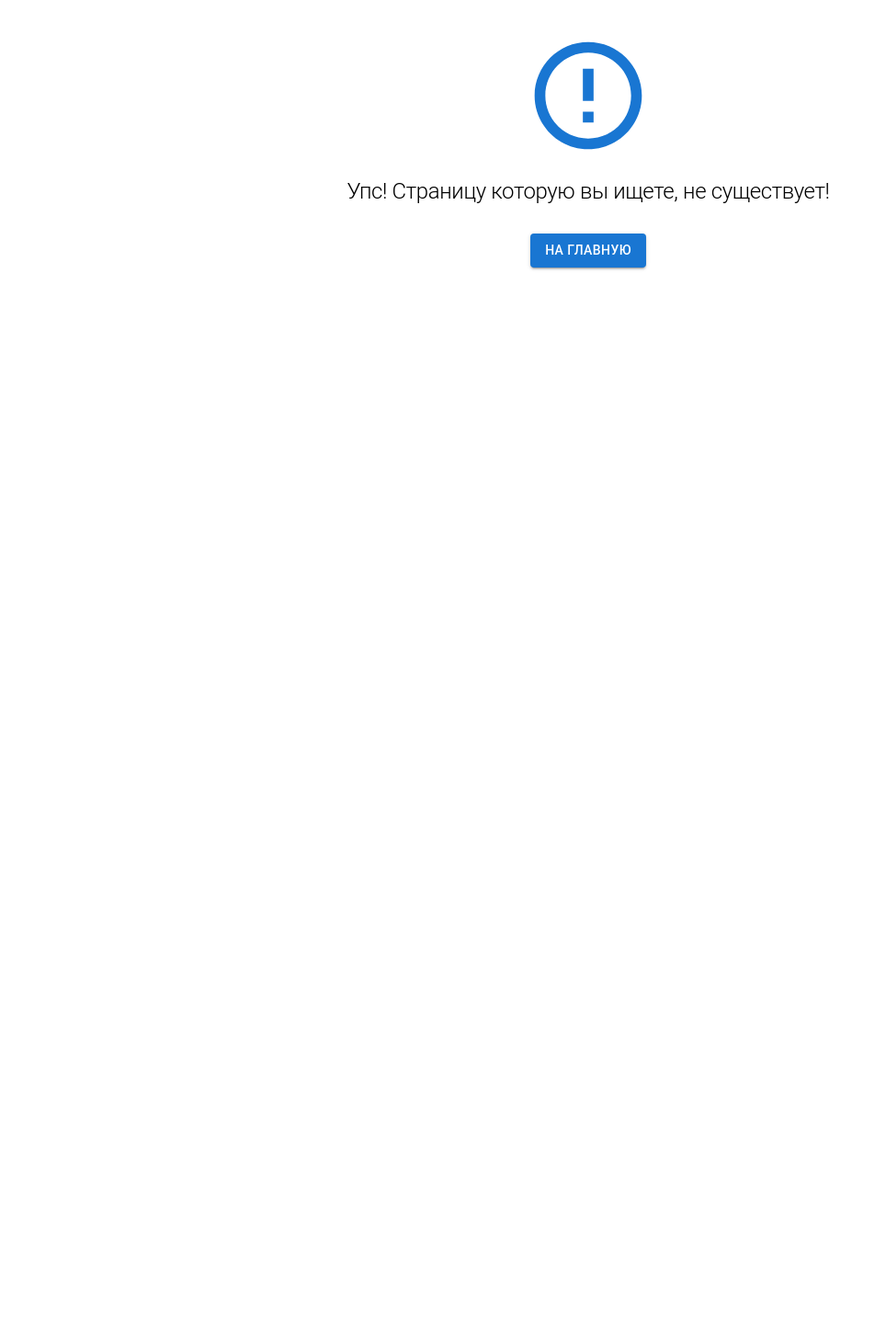
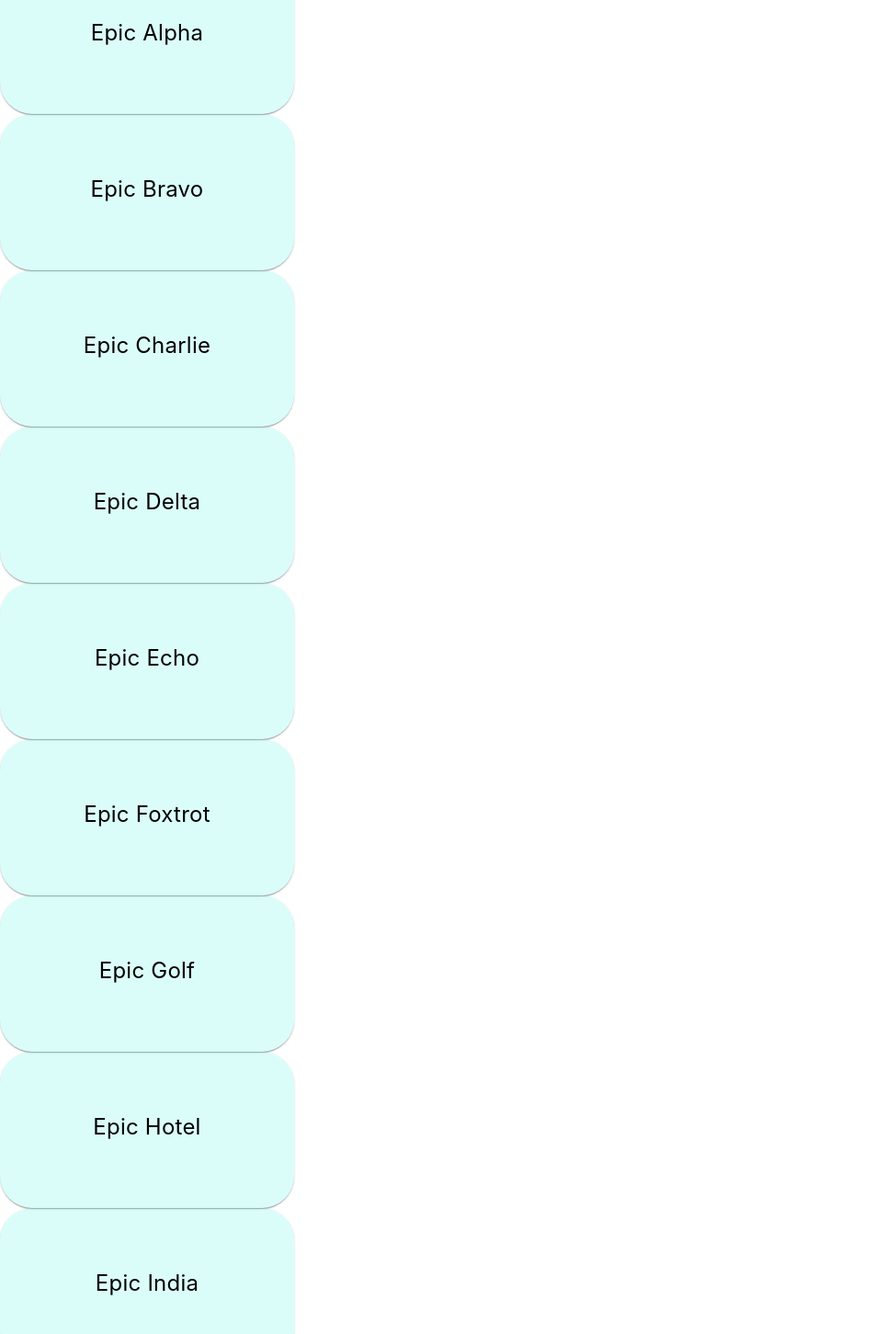
Before and after one commit to Mikalay05/SVCH_React_Labs, a React (Create React App) app: page /company in a window 1280 px wide. Shown: the part 120-1571 px from the top of the page at 92% size, without its empty margins (0-964 px from the left). Before the commit the page ends 800 px from the top, so only its background shows below. Built offline with nearby package versions, Linux system fonts and the light colour scheme.

Commit message:
feat: add CardUSM component

```diff
--- a/src/App.js
+++ b/src/App.js
@@ -1,31 +1,29 @@
 import * as React from "react";
 
-import { Route, Routes } from "react-router-dom"
+import { Route, Routes } from "react-router-dom";
 
 import NotFoundPage from "./Components/NotFoundPage/NotFoundPage";
 import Header from "./Components/Header/Header";
 import TableAboutGramma from "./Components/TableAboutGramma/TableAboutGramma";
+import SliderUSM from "./Components/SliderUSM/SliderUSM";
 
 export default function Add() {
   return (
     <>
-    <Header/>
+      <Header />
       <Routes>
-          <Route
-            path="*"
-            element={
-              <NotFoundPage/>
-            }
-          />
-          <Route
+        <Route
           path="product-support"
           element={
             <>
-            <TableAboutGramma/>
+              <TableAboutGramma />
             </>
-          }/>
-        </Routes>
-
+          }
+        />
+        <Route path="company" element={<>
+          <SliderUSM/></>} />
+        <Route path="*" element={<NotFoundPage />} />
+      </Routes>
     </>
   );
 }
--- /dev/null
+++ b/src/Components/CardUSM/CardUSM.jsx
@@ -0,0 +1,39 @@
+import React, { useState } from "react";
+
+import { Card, CardContent, Typography } from "@mui/material";
+
+export default function CardUSM({ objEpic }) {
+  return (
+    <Card
+      id={"EpicId" + objEpic.EpicId}
+      sx={{
+        display: "flex",
+        width: "300px",
+        height: "150px",
+        padding: "10px",
+        flexDirection: "column",
+        justifyContent: " center",
+        alignItems: "center",
+        gap: "10px",
+        borderRadius: "35px",
+        background: "rgba(75, 245, 231, 0.2)",
+      }}
+    >
+      <CardContent>
+        <Typography
+          sx={{
+            color: "#000",
+            textAlign: "center",
+            fontFamily: "Inter",
+            fontSize: "24px",
+            fontStyle: "normal",
+            fontWeight: "400",
+            lineHeight: "normal",
+          }}
+        >
+          {objEpic.EpicName}
+        </Typography>
+      </CardContent>
+    </Card>
+  );
+}
--- /dev/null
+++ b/src/Components/SliderUSM/SliderUSM.jsx
@@ -0,0 +1,15 @@
+import React, { useState } from "react";
+
+import DataEpics from "../../Json/EpicData.json";
+
+import { Card, CardContent, Typography } from "@mui/material";
+
+import CardUSM from "../CardUSM/CardUSM";
+
+export default function SliderUSM() {
+  const resultCard = DataEpics.map((epic, index) => {
+    return <CardUSM key={index} objEpic={epic} />;
+  });
+
+  return <>{resultCard}</>;
+}
--- /dev/null
+++ b/src/Json/EpicData.json
@@ -0,0 +1,52 @@
+[
+    {
+        "EpicId": 0,
+        "EpicName": "Epic Alpha",
+        "CustomerId": 1
+    },
+    {
+        "EpicId": 1,
+        "EpicName": "Epic Bravo",
+        "CustomerId": 0
+    },
+    {
+        "EpicId": 2,
+        "EpicName": "Epic Charlie",
+        "CustomerId": 1
+    },
+    {
+        "EpicId": 3,
+        "EpicName": "Epic Delta",
+        "CustomerId": 0
+    },
+    {
+        "EpicId": 4,
+        "EpicName": "Epic Echo",
+        "CustomerId": 1
+    },
+    {
+        "EpicId": 5,
+        "EpicName": "Epic Foxtrot",
+        "CustomerId": 0
+    },
+    {
+        "EpicId": 6,
+        "EpicName": "Epic Golf",
+        "CustomerId": 1
+    },
+    {
+        "EpicId": 7,
+        "EpicName": "Epic Hotel",
+        "CustomerId": 0
+    },
+    {
+        "EpicId": 8,
+        "EpicName": "Epic India",
+        "CustomerId": 1
+    },
+    {
+        "EpicId": 9,
+        "EpicName": "Epic Juliet",
+        "CustomerId": 0
+    }
+]
```
Also changed, not shown: src/Json/CustomersData.json (added, +14 -0 lines), src/Components/SliderUSM/SliderUSM.css (added).
